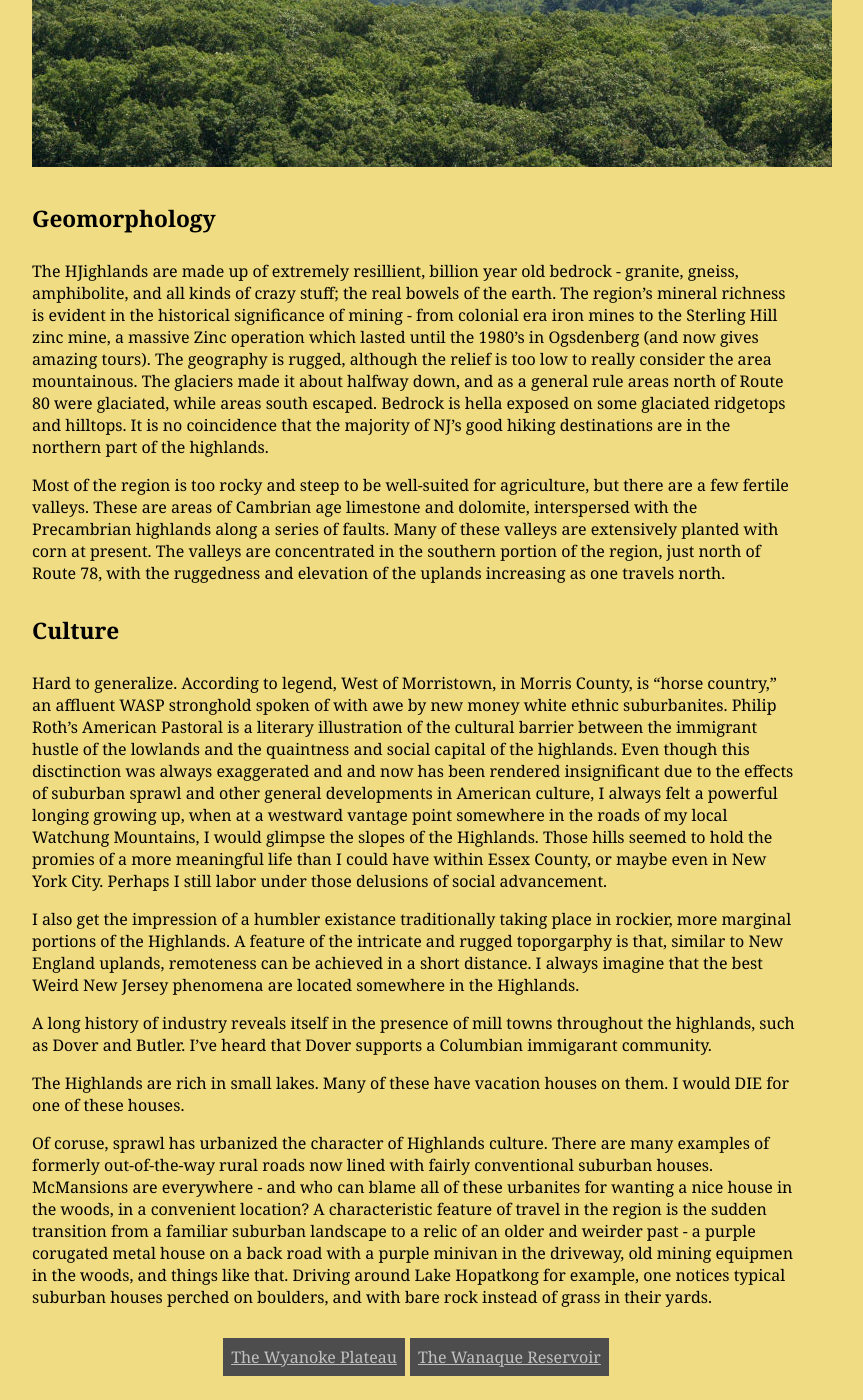
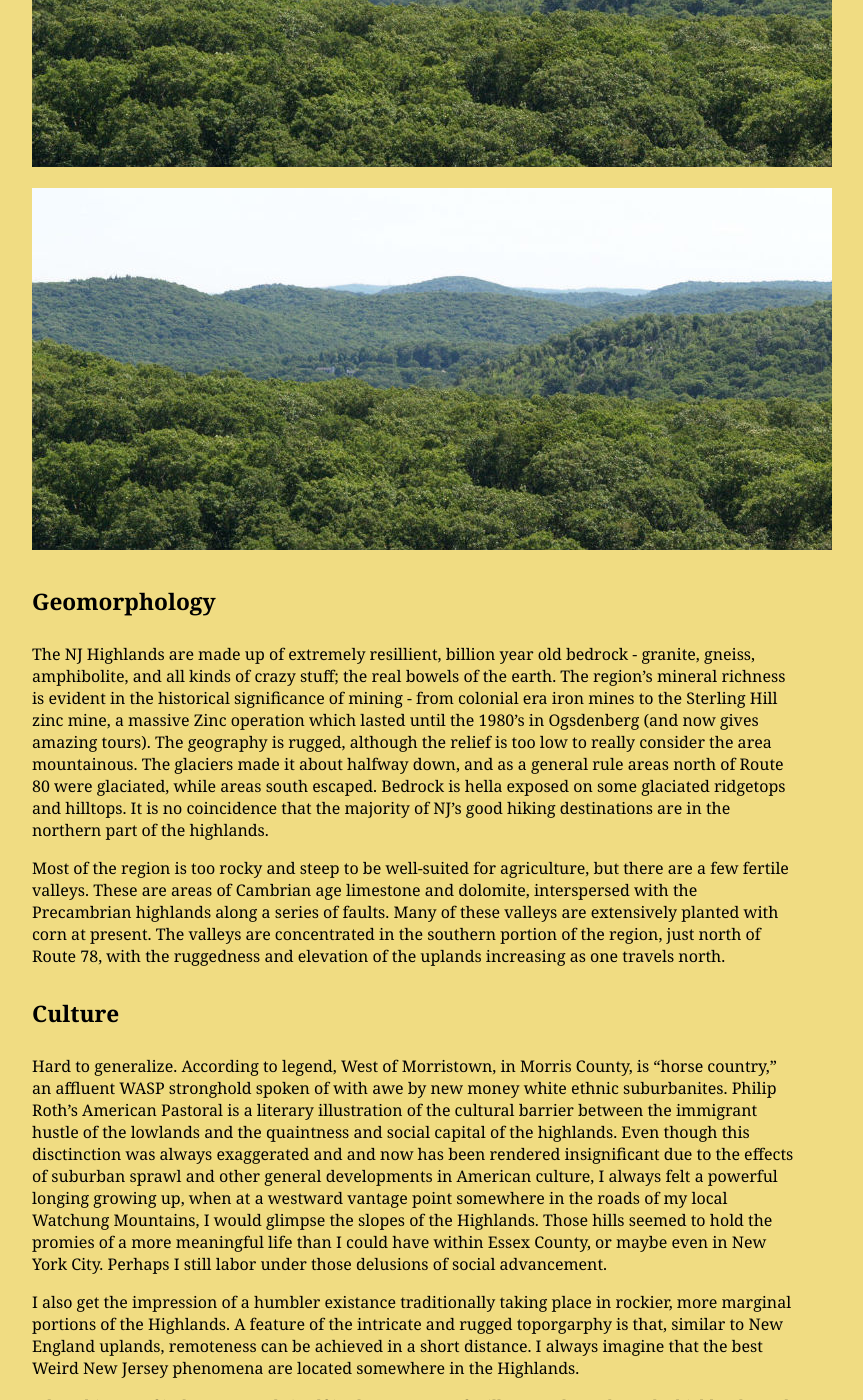
Before and after one commit to jonfried/oakafee.github.io, a Jekyll site: the page built from _posts/2016-09-13-highlands.md, in a window 1280 px wide and 1400 px high, scrolled down 634 px. Shown: the whole window, without its empty margins (224-1087 px from the left). Built offline with Jekyll 4.4.1, drawn with Linux system fonts in a browser that asks for light colours.

Commit message:
Update 2016-09-13-highlands.md

```diff
--- a/_posts/2016-09-13-highlands.md
+++ b/_posts/2016-09-13-highlands.md
@@ -12,9 +12,11 @@ Little lush mountain streams in steep valleys of sugar maples. Open grassy oak f
 
 <a href="http://{{ site.baseurl }}/images/highlands-view.jpg"><img src="http://{{ site.baseurl }}/images/highlands-view-800.jpg" alt="Highlands View" /></a>
 
+![Highlands View Markdown]({{ site.url }}/images/highlands-view-800.jpg)
+
 ## Geomorphology
 
-The HJighlands are made up of extremely resillient, billion year old bedrock - granite, gneiss, amphibolite, and all kinds of crazy stuff; the real bowels of the earth. The region's mineral richness is evident in the historical significance of mining - from colonial era iron mines to the Sterling Hill zinc mine, a massive Zinc operation which lasted until the 1980's in Ogsdenberg (and now gives amazing tours). The geography is rugged, although the relief is too low to really consider the area mountainous. The glaciers made it about halfway down, and as a general rule areas north of Route 80 were glaciated, while areas south escaped. Bedrock is hella exposed on some glaciated ridgetops and hilltops. It is no coincidence that the majority of NJ's good hiking destinations are in the northern part of the highlands.
+The NJ Highlands are made up of extremely resillient, billion year old bedrock - granite, gneiss, amphibolite, and all kinds of crazy stuff; the real bowels of the earth. The region's mineral richness is evident in the historical significance of mining - from colonial era iron mines to the Sterling Hill zinc mine, a massive Zinc operation which lasted until the 1980's in Ogsdenberg (and now gives amazing tours). The geography is rugged, although the relief is too low to really consider the area mountainous. The glaciers made it about halfway down, and as a general rule areas north of Route 80 were glaciated, while areas south escaped. Bedrock is hella exposed on some glaciated ridgetops and hilltops. It is no coincidence that the majority of NJ's good hiking destinations are in the northern part of the highlands.
 
 Most of the region is too rocky and steep to be well-suited for agriculture, but there are a few fertile valleys. These are areas of Cambrian age limestone and dolomite, interspersed with the Precambrian highlands along a series of faults. Many of these valleys are extensively planted with corn at present. The valleys are concentrated in the southern portion of the region, just north of Route 78, with the ruggedness and elevation of the uplands increasing as one travels north.
 
```
